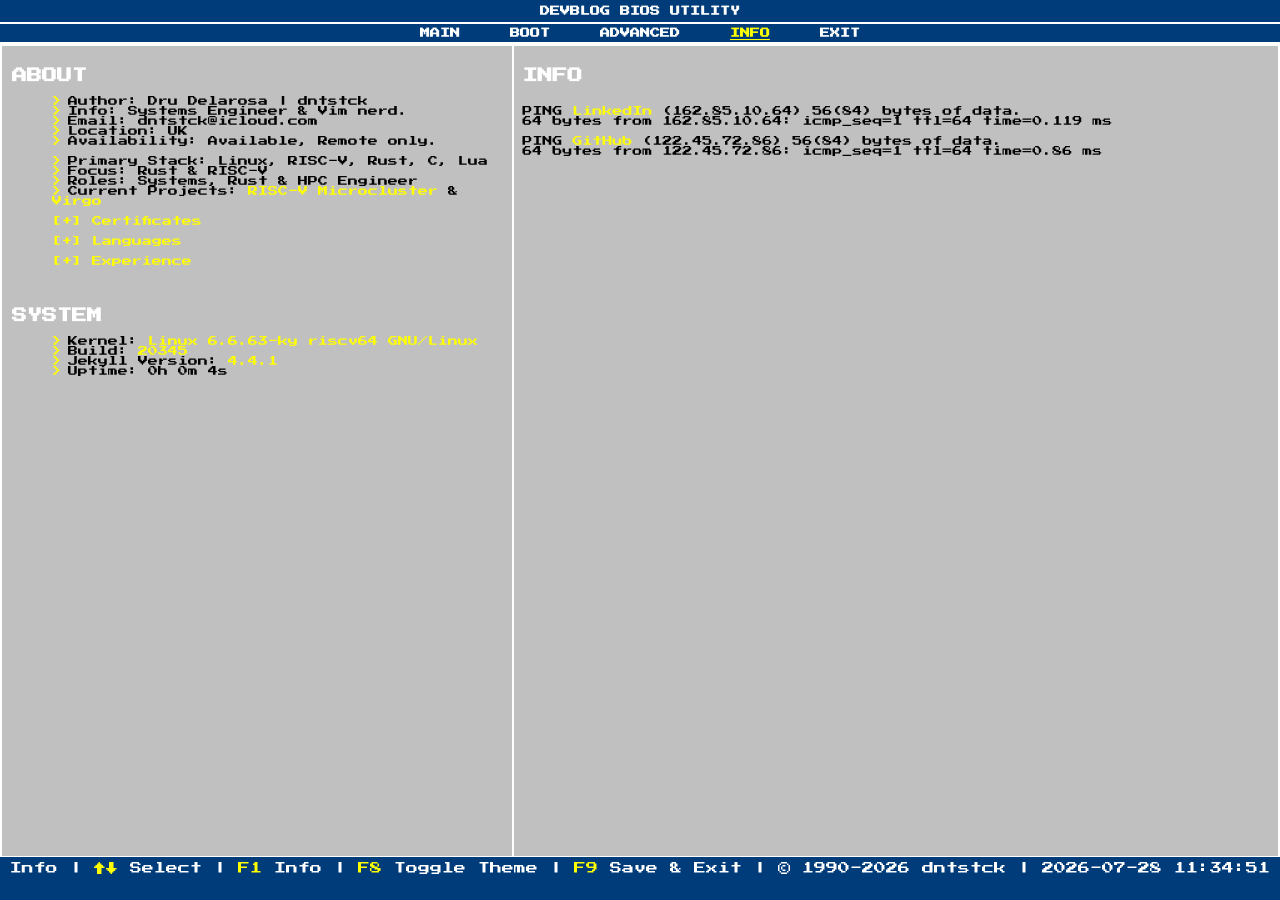
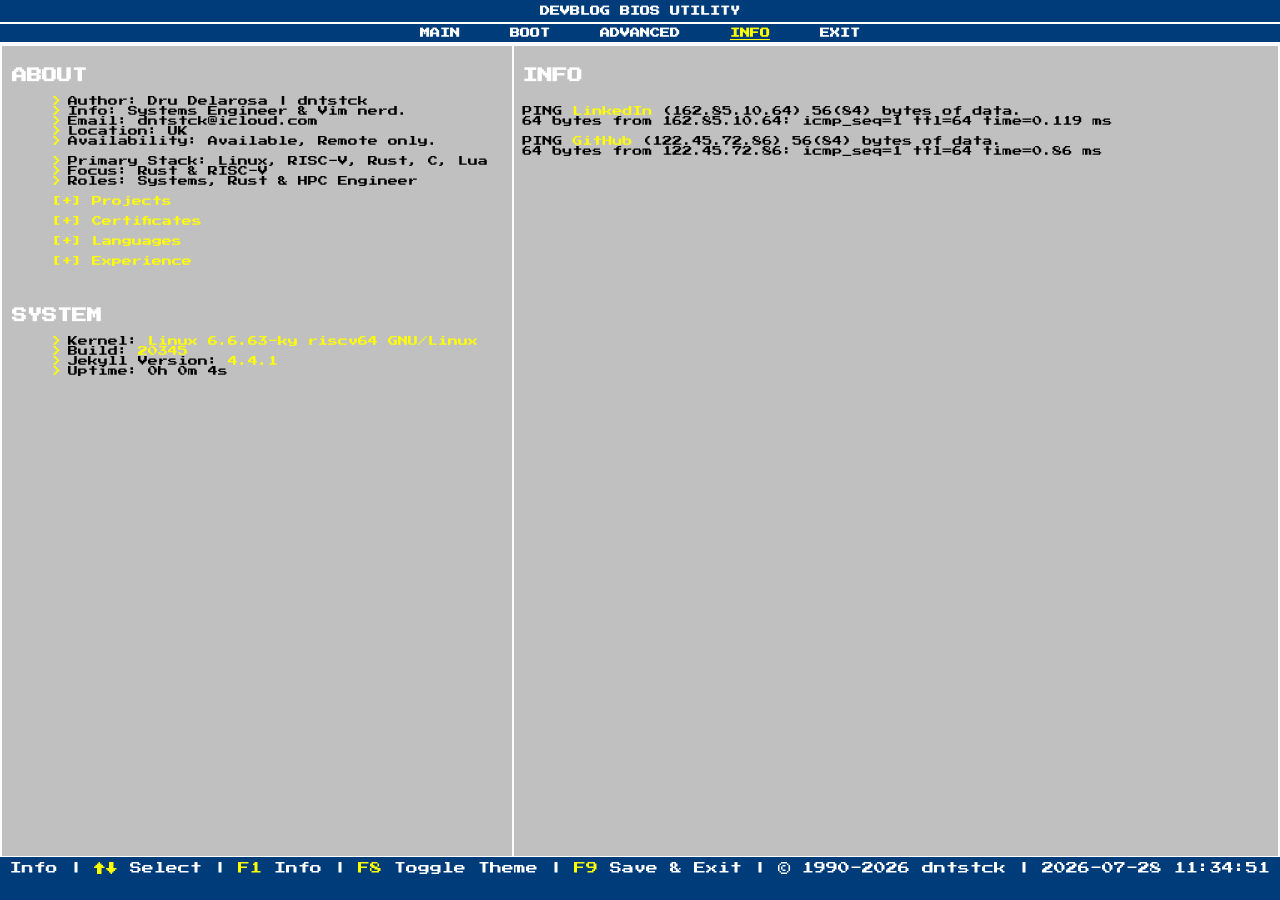
Before and after one commit to dntstck/blog, a Jekyll site: the page built from info.html, in a window 1280 px wide. Built offline with Jekyll 4.4.1, drawn with Linux system fonts in a browser that asks for light colours.

Commit message:
projects is now a dropdown list. improves readibility over time as it will increase.

```diff
--- a/_includes/leftpane.html
+++ b/_includes/leftpane.html
@@ -241,9 +241,14 @@
 <br>
     <li>Primary Stack: Linux, RISC-V, Rust, C, Lua</li>
     <li>Focus: Rust & RISC-V</li>
-    <li>Roles: Systems, Rust & HPC Engineer</li>
-    <li>Current Projects: <a href="https://github.com/dntstck/riscv-microcluster" target="_blank" rel="noopener noreferrer">RISC-V Microcluster</a> & <a href="https://github.com/dntstck/virgo" target="_blank" rel="noopener noreferrer">Virgo</a></li>
-<br>
+    <li>Roles: Systems, Rust & HPC Engineer</li><br>
+<div class="bios-toggle" onclick="toggle('projects')" style="">[+] Projects</div>
+    <div id="projects" class="bios-dropdown" style="display:none; border:none; background:none; font-family: 'Press Start 2P'; font-size: inherit; margin-top: 0px;">
+        <ul>
+            <li><a href="https://github.com/dntstck/riscv-microcluster" target="_blank" rel="noopener noreferrer" style="color:#fff !important;">RISC-V Microcluster</a></li>
+            <li><a href="https://github.com/dntstck/virgo" target="_blank" rel="noopener noreferrer" style="color:#fff !important;">Virgo</a></li>
+        </ul>
+     </div><br>
     <div class="bios-toggle" onclick="toggle('certs')" style="">[+] Certificates</div>
     <div id="certs" class="bios-dropdown" style="display:none; border:none; background:none; font-family: 'Press Start 2P'; font-size: inherit; margin-top: 0px;">
         <ul>
@@ -277,7 +282,7 @@
             <li><span style="color:#ffff !important;">Bash & Lua Scripting<span></li>
             <li><span style="color:#ffff !important;">Linux Administration<span></li>
             <li><span style="color:#ffff !important;">Proxmox & Docker</span></li>
-            <li><span style="color:#ffff !important;">Networking | TCP/IP</span></li>
+            <li><span style="color:#ffff !important;">TCP/IP | Networking </span></li>
 	    <li><span style="color:#ffff !important;">CI/CD | Automation</span></li>
         </ul>
     </div>
```
